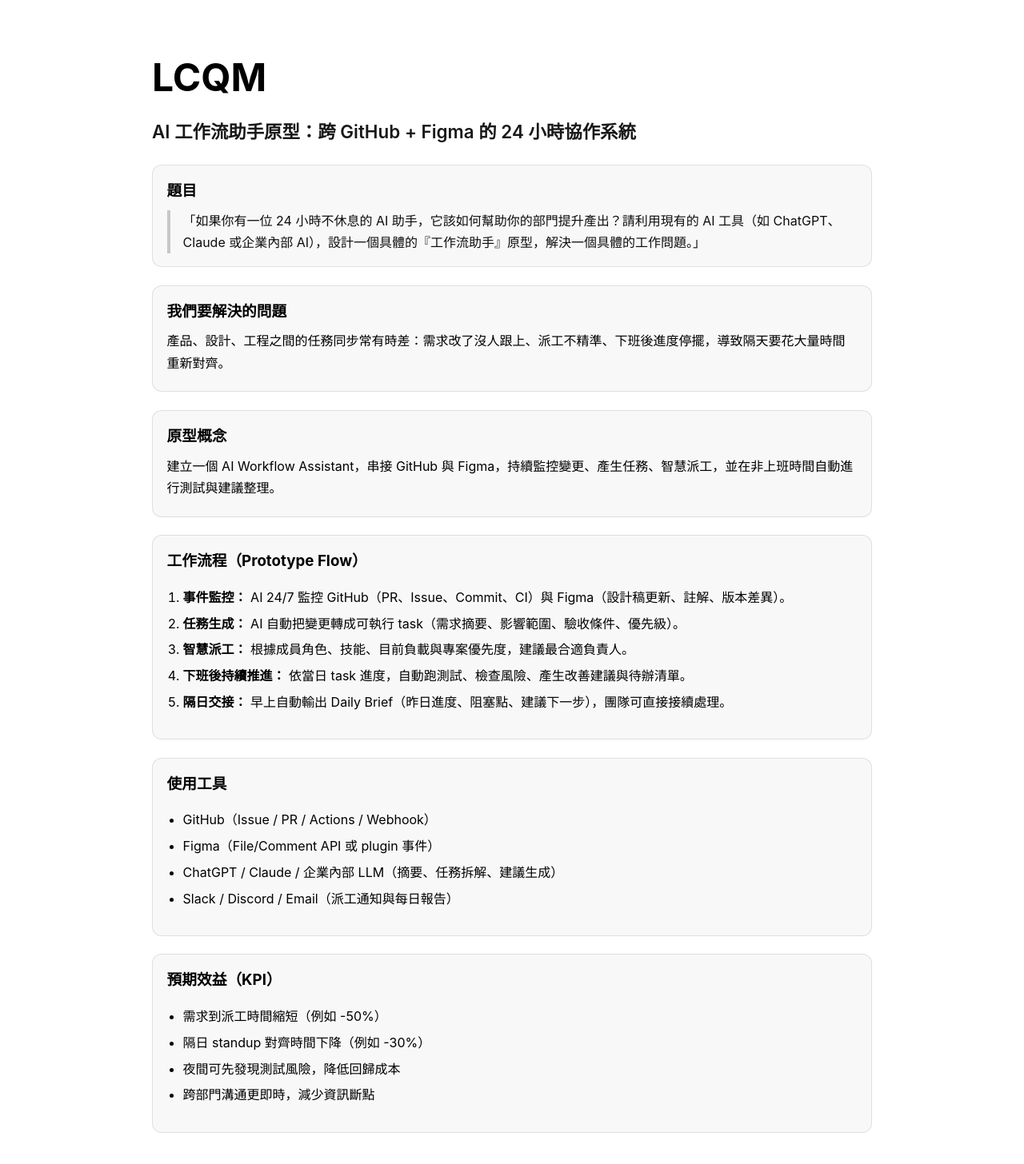
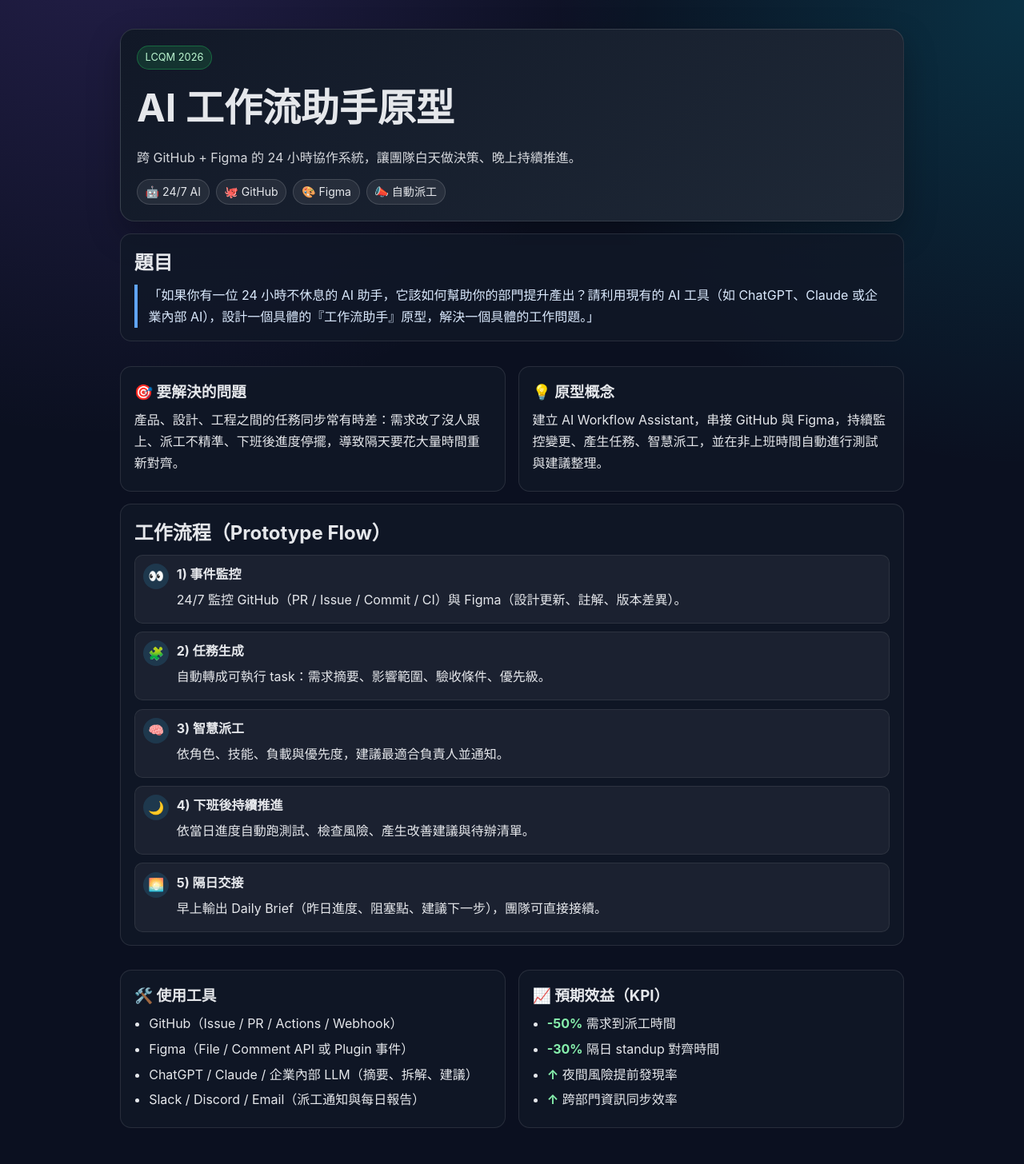
Before and after one commit to kerokerokerokerokerokero/lctech-lottery, a SvelteKit app: page /lcqm in a window 1280 px wide. Shown: the top 1456 px of the page at 80% size. Built offline with nearby package versions, Linux system fonts and the light colour scheme.

Commit message:
style: polish lcqm page with visual cards and icons

```diff
--- a/src/routes/lcqm/+page.svelte
+++ b/src/routes/lcqm/+page.svelte
@@ -3,123 +3,234 @@
 </svelte:head>
 
 <main>
-	<h1>LCQM</h1>
-	<h2>AI 工作流助手原型：跨 GitHub + Figma 的 24 小時協作系統</h2>
+	<section class="hero">
+		<div class="hero-badge">LCQM 2026</div>
+		<h1>AI 工作流助手原型</h1>
+		<p class="subtitle">跨 GitHub + Figma 的 24 小時協作系統，讓團隊白天做決策、晚上持續推進。</p>
+		<div class="chips">
+			<span>🤖 24/7 AI</span>
+			<span>🐙 GitHub</span>
+			<span>🎨 Figma</span>
+			<span>📣 自動派工</span>
+		</div>
+	</section>
 
-	<section>
-		<h3>題目</h3>
+	<section class="card question">
+		<h2>題目</h2>
 		<blockquote>
 			「如果你有一位 24 小時不休息的 AI 助手，它該如何幫助你的部門提升產出？請利用現有的 AI
 			工具（如 ChatGPT、Claude 或企業內部 AI），設計一個具體的『工作流助手』原型，解決一個具體的工作問題。」
 		</blockquote>
 	</section>
 
-	<section>
-		<h3>我們要解決的問題</h3>
+	<section class="grid two">
+		<article class="card">
+			<h3>🎯 要解決的問題</h3>
 			<p>
 				產品、設計、工程之間的任務同步常有時差：需求改了沒人跟上、派工不精準、下班後進度停擺，導致隔天要花大量時間重新對齊。
 			</p>
+		</article>
+		<article class="card">
+			<h3>💡 原型概念</h3>
+			<p>
+				建立 AI Workflow Assistant，串接 GitHub 與 Figma，持續監控變更、產生任務、智慧派工，並在非上班時間自動進行測試與建議整理。
+			</p>
+		</article>
 	</section>
 
-	<section>
-		<h3>原型概念</h3>
-		<p>
-			建立一個 AI Workflow Assistant，串接 GitHub 與 Figma，持續監控變更、產生任務、智慧派工，並在非上班時間自動進行測試與建議整理。
-		</p>
+	<section class="card">
+		<h2>工作流程（Prototype Flow）</h2>
+		<div class="flow">
+			<div class="step">
+				<div class="icon">👀</div>
+				<div>
+					<h4>1) 事件監控</h4>
+					<p>24/7 監控 GitHub（PR / Issue / Commit / CI）與 Figma（設計更新、註解、版本差異）。</p>
+				</div>
+			</div>
+			<div class="step">
+				<div class="icon">🧩</div>
+				<div>
+					<h4>2) 任務生成</h4>
+					<p>自動轉成可執行 task：需求摘要、影響範圍、驗收條件、優先級。</p>
+				</div>
+			</div>
+			<div class="step">
+				<div class="icon">🧠</div>
+				<div>
+					<h4>3) 智慧派工</h4>
+					<p>依角色、技能、負載與優先度，建議最適合負責人並通知。</p>
+				</div>
+			</div>
+			<div class="step">
+				<div class="icon">🌙</div>
+				<div>
+					<h4>4) 下班後持續推進</h4>
+					<p>依當日進度自動跑測試、檢查風險、產生改善建議與待辦清單。</p>
+				</div>
+			</div>
+			<div class="step">
+				<div class="icon">🌅</div>
+				<div>
+					<h4>5) 隔日交接</h4>
+					<p>早上輸出 Daily Brief（昨日進度、阻塞點、建議下一步），團隊可直接接續。</p>
+				</div>
+			</div>
+		</div>
 	</section>
 
-	<section>
-		<h3>工作流程（Prototype Flow）</h3>
-		<ol>
-			<li>
-				<strong>事件監控：</strong> AI 24/7 監控 GitHub（PR、Issue、Commit、CI）與 Figma（設計稿更新、註解、版本差異）。
-			</li>
-			<li>
-				<strong>任務生成：</strong> AI 自動把變更轉成可執行 task（需求摘要、影響範圍、驗收條件、優先級）。
-			</li>
-			<li>
-				<strong>智慧派工：</strong> 根據成員角色、技能、目前負載與專案優先度，建議最合適負責人。
-			</li>
-			<li>
-				<strong>下班後持續推進：</strong> 依當日 task 進度，自動跑測試、檢查風險、產生改善建議與待辦清單。
-			</li>
-			<li>
-				<strong>隔日交接：</strong> 早上自動輸出 Daily Brief（昨日進度、阻塞點、建議下一步），團隊可直接接續處理。
-			</li>
-		</ol>
-	</section>
-
-	<section>
-		<h3>使用工具</h3>
+	<section class="grid two">
+		<article class="card">
+			<h3>🛠️ 使用工具</h3>
 			<ul>
 				<li>GitHub（Issue / PR / Actions / Webhook）</li>
-			<li>Figma（File/Comment API 或 plugin 事件）</li>
-			<li>ChatGPT / Claude / 企業內部 LLM（摘要、任務拆解、建議生成）</li>
+				<li>Figma（File / Comment API 或 Plugin 事件）</li>
+				<li>ChatGPT / Claude / 企業內部 LLM（摘要、拆解、建議）</li>
 				<li>Slack / Discord / Email（派工通知與每日報告）</li>
 			</ul>
-	</section>
-
-	<section>
-		<h3>預期效益（KPI）</h3>
+		</article>
+		<article class="card kpi">
+			<h3>📈 預期效益（KPI）</h3>
 			<ul>
-			<li>需求到派工時間縮短（例如 -50%）</li>
-			<li>隔日 standup 對齊時間下降（例如 -30%）</li>
-			<li>夜間可先發現測試風險，降低回歸成本</li>
-			<li>跨部門溝通更即時，減少資訊斷點</li>
+				<li><strong>-50%</strong> 需求到派工時間</li>
+				<li><strong>-30%</strong> 隔日 standup 對齊時間</li>
+				<li><strong>↑</strong> 夜間風險提前發現率</li>
+				<li><strong>↑</strong> 跨部門資訊同步效率</li>
 			</ul>
+		</article>
 	</section>
 </main>
 
 <style>
 	:global(body) {
-		font-family: Inter, system-ui, -apple-system, Segoe UI, Roboto, sans-serif;
+		margin: 0;
+		font-family: Inter, "Noto Sans TC", system-ui, -apple-system, Segoe UI, Roboto, sans-serif;
 		line-height: 1.7;
+		background:
+			radial-gradient(circle at 10% -10%, #8b5cf633 0%, transparent 35%),
+			radial-gradient(circle at 100% 0%, #06b6d433 0%, transparent 30%),
+			#0b1020;
+		color: #e5e7eb;
 	}
 
 	main {
-		max-width: 900px;
+		max-width: 980px;
 		margin: 0 auto;
-		padding: 3rem 1.25rem 4rem;
+		padding: 2.25rem 1.1rem 3.5rem;
+	}
+
+	.hero {
+		background: linear-gradient(135deg, #111827, #1f2937);
+		border: 1px solid #ffffff1f;
+		border-radius: 18px;
+		padding: 1.25rem;
+		box-shadow: 0 16px 40px #00000040;
+	}
+
+	.hero-badge {
+		display: inline-block;
+		padding: 0.2rem 0.6rem;
+		border-radius: 999px;
+		background: #22c55e26;
+		border: 1px solid #22c55e5e;
+		color: #bbf7d0;
+		font-size: 0.8rem;
 	}
 
 	h1 {
-		margin: 0;
-		font-size: clamp(2rem, 6vw, 3rem);
+		margin: 0.45rem 0 0;
+		font-size: clamp(2rem, 7vw, 3rem);
 	}
 
-	h2 {
-		margin-top: 0.5rem;
-		font-size: clamp(1.05rem, 2.6vw, 1.4rem);
-		opacity: 0.9;
-		font-weight: 600;
+	.subtitle {
+		margin: 0.5rem 0 0;
+		opacity: 0.92;
 	}
 
-	section {
-		margin-top: 1.4rem;
-		padding: 1rem 1.1rem;
-		border: 1px solid rgba(120, 120, 120, 0.2);
-		border-radius: 12px;
-		background: rgba(120, 120, 120, 0.05);
+	.chips {
+		display: flex;
+		flex-wrap: wrap;
+		gap: 0.5rem;
+		margin-top: 0.8rem;
 	}
 
-	h3 {
-		margin: 0 0 0.5rem;
+	.chips span {
+		font-size: 0.88rem;
+		padding: 0.2rem 0.6rem;
+		border-radius: 999px;
+		background: #ffffff12;
+		border: 1px solid #ffffff24;
 	}
 
-	blockquote {
+	.grid {
+		display: grid;
+		gap: 0.95rem;
+		margin-top: 0.95rem;
+	}
+
+	.grid.two {
+		grid-template-columns: repeat(auto-fit, minmax(280px, 1fr));
+	}
+
+	.card {
+		margin-top: 0.95rem;
+		padding: 1rem 1.05rem;
+		background: #111827cc;
+		border: 1px solid #ffffff1a;
+		border-radius: 14px;
+	}
+
+	.card :is(h2, h3) {
+		margin: 0 0 0.35rem;
+	}
+
+	.question blockquote {
 		margin: 0;
-		padding-left: 1rem;
-		border-left: 4px solid rgba(120, 120, 120, 0.4);
-		opacity: 0.95;
+		padding-left: 0.85rem;
+		border-left: 4px solid #60a5fa;
+		color: #dbeafe;
+	}
+
+	.flow {
+		display: grid;
+		gap: 0.65rem;
+	}
+
+	.step {
+		display: grid;
+		grid-template-columns: 2rem 1fr;
+		gap: 0.6rem;
+		padding: 0.65rem;
+		border-radius: 10px;
+		background: #ffffff0d;
+		border: 1px solid #ffffff14;
+	}
+
+	.icon {
+		display: grid;
+		place-items: center;
+		width: 2rem;
+		height: 2rem;
+		border-radius: 999px;
+		background: #38bdf826;
+	}
+
+	h4 {
+		margin: 0;
+		font-size: 1rem;
 	}
 
 	p,
 	li {
-		margin: 0.35rem 0;
+		margin: 0.28rem 0;
 	}
 
-	ol,
 	ul {
-		padding-left: 1.25rem;
+		margin: 0;
+		padding-left: 1.15rem;
+	}
+
+	.kpi strong {
+		color: #86efac;
 	}
 </style>
```
Lines whose indentation alone changed are shown as unchanged.
